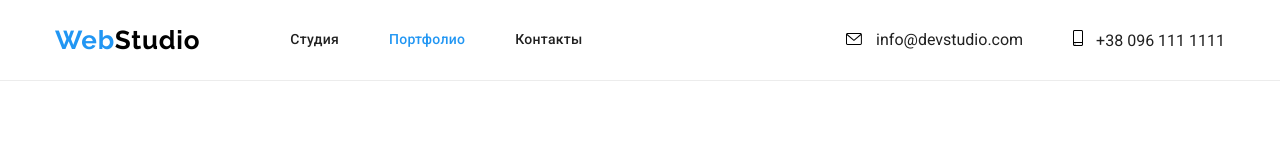
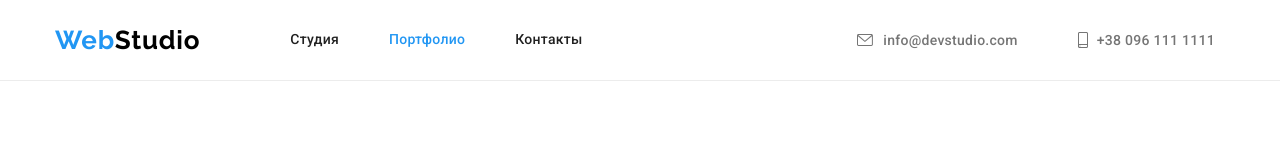
Before and after one commit to sandra9ermak/goit-markup-hw-04, a plain HTML site: page portfolio.html in a window 1280 px wide. Shown: the top 160 px of the page. Drawn offline with nearby package versions, Linux system fonts and the light colour scheme.

Commit message:
Исправляет ошибки в портфолио

```diff
--- a/portfolio.html
+++ b/portfolio.html
@@ -32,18 +32,20 @@
                 </ul>
             </nav>
             <ul class="header-contacts list">
-                <li class="header-contacts-list"><a href="mailto:info@devstudio.com" class="menu-contacts link menu-tel">
-                        <a href="#">
-                            <svg class="header-mail-icon" height="12" width="16">
-                                <use href="svg/sprite.svg#envelope"></use>
-                            </svg></a>
-                        info@devstudio.com</a></li>
-                <li class="header-contacts-list"><a href="tel:+380961111111" class="menu-contacts link">
-                        <a href="#">
-                            <svg class="header-tel-icon" height="16" width="10">
-                                <use href="svg/sprite.svg#smartphone"></use>
-                            </svg></a>
-                        +38 096 111 1111</a></li>
+                <li class="header-contacts-list">
+                    <a href="mailto:info@devstudio.com" class="menu-contacts link">
+                        <svg class="header-mail-icon" height="12" width="16">
+                            <use href="svg/sprite.svg#envelope"></use>
+                        </svg>
+                        info@devstudio.com</a>
+                </li>
+                <li class="header-contacts-list">
+                    <a href="tel:+380961111111" class="menu-contacts link">
+                        <svg class="header-tel-icon" height="16" width="10">
+                            <use href="svg/sprite.svg#smartphone"></use>
+                        </svg>
+                        +38 096 111 1111</a>
+                </li>
             </ul>
         </div>
     </header>
```
